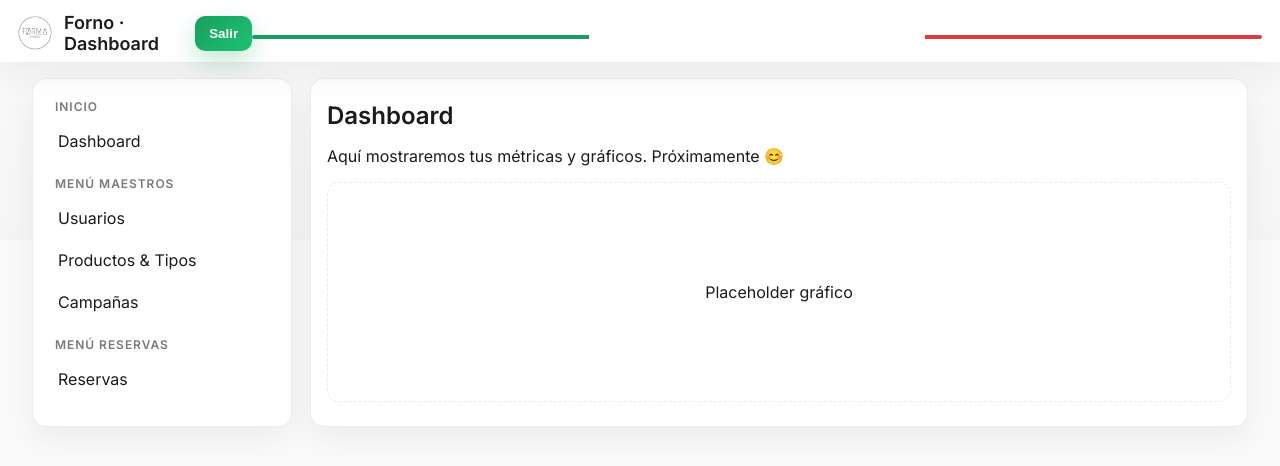
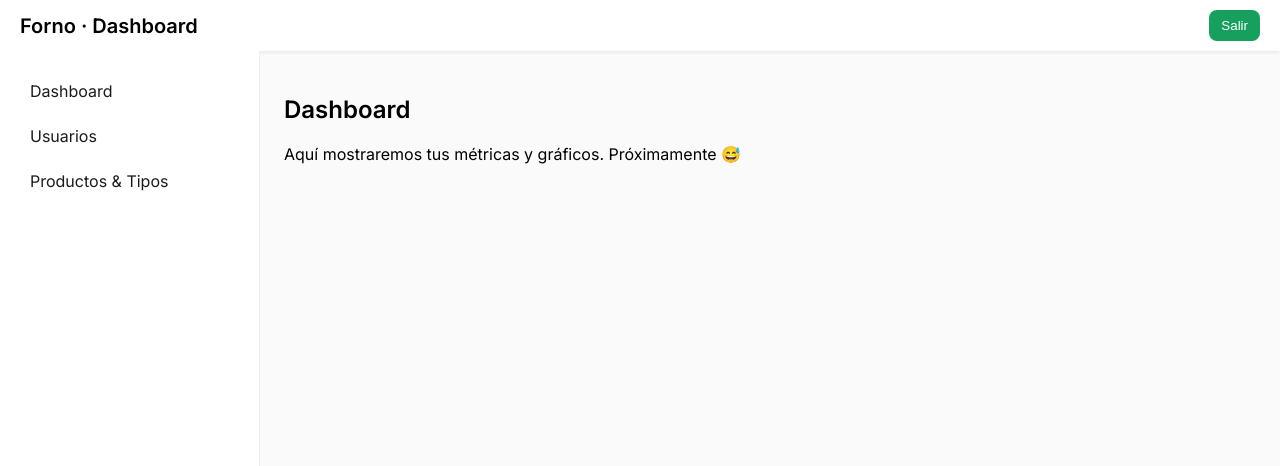
Before and after one commit to barcelomartin/FornoApp, a website: page public/dashboard.html in a window 1280 px wide. Shown: the top 466 px of the page. Drawn offline with Linux system fonts and the light colour scheme.

Commit message:
Update dashboard.html

```diff
--- a/public/dashboard.html
+++ b/public/dashboard.html
@@ -1,12 +1,11 @@
-
-<!doctype html>
+<!DOCTYPE html>
 <html lang="es">
 <head>
-  <meta charset="utf-8"/>
-  <meta name="viewport" content="width=device-width,initial-scale=1"/>
+  <meta charset="UTF-8" />
+  <meta name="viewport" content="width=device-width, initial-scale=1.0" />
   <title>Forno · Dashboard</title>
-  <link rel="preconnect" href="https://fonts.gstatic.com" crossorigin>
-  <link href="https://fonts.googleapis.com/css2?family=Inter:wght@400;600&display=swap" rel="stylesheet">
+  <link rel="stylesheet" href="https://fonts.googleapis.com/css2?family=Inter:wght@400;600&display=swap">
+  <link rel="stylesheet" href="https://cdn.jsdelivr.net/npm/@fortawesome/fontawesome-free/css/all.min.css">
   <style>
     :root {
       --white: #ffffff;
@@ -15,196 +14,75 @@
       --text: #1b1b1b;
       --muted: #7a7a7a;
       --green: #17a05d;
-      --green-100: #e7f6ee;
       --red: #e23b3b;
-      --red-100: #fdecec;
       --line: #ececec;
-      --ring: 0 12px 32px rgba(0,0,0,.06);
     }
-
-    * { box-sizing: border-box }
-    html, body { height: 100% }
-    body {
-      margin: 0;
-      font-family: Inter, system-ui, sans-serif;
-      color: var(--text);
-      background: linear-gradient(0deg, rgba(0,0,0,.02), rgba(0,0,0,0)) 0 0/100% 240px no-repeat, var(--bg);
+    * { box-sizing: border-box; }
+    html, body { height: 100%; margin: 0; font-family: 'Inter', sans-serif; background: var(--bg); }
+    header {
+      display: flex; justify-content: space-between; align-items: center;
+      background: var(--white); padding: 10px 20px; box-shadow: 0 1px 4px rgba(0,0,0,0.1);
     }
-
-    header {
-      position: sticky; top: 0; z-index: 10;
-      background: var(--panel); box-shadow: var(--ring);
-      padding: 12px 18px 8px; display: flex; justify-content: space-between; align-items: center;
-    }
-    header::after {
-      content: "";
-      display: block; height: 4px; margin-top: 8px; border-radius: 2px;
-      background: linear-gradient(90deg, var(--green) 0 33.33%, #ffffff 33.33% 66.66%, var(--red) 66.66% 100%);
-      width: 100%;
-    }
-    header .brand { display: flex; align-items: center; gap: 12px }
-    header .brand img { width: 34px; height: 34px; border-radius: 50% }
-    header h1 { font-size: 18px; margin: 0 }
-    header .actions { display: flex; align-items: center; gap: 10px; font-size: 14px }
-
-    main {
-      max-width: none;
-      margin: 16px;
-      padding: 0 16px;
-      display: grid;
-      grid-template-columns: 260px 1fr;
-      gap: 18px;
-    }
-
+    header h1 { font-size: 20px; margin: 0; }
+    main { display: flex; }
     nav {
-      background: var(--panel);
-      border: 1px solid var(--line);
-      border-radius: 14px;
-      box-shadow: var(--ring);
-      padding: 12px;
-    }
-    .group { margin-bottom: 14px }
-    .group h3 {
-      margin: 8px 10px 6px;
-      color: var(--muted);
-      font-size: 12px;
-      text-transform: uppercase;
-      letter-spacing: .08em;
+      width: 260px; background: var(--panel); padding: 20px;
+      border-right: 1px solid var(--line); min-height: calc(100vh - 50px);
     }
     .menu a {
-      display: block;
-      padding: 10px 12px;
-      border-radius: 10px;
-      color: inherit;
-      text-decoration: none;
-      border: 1px solid transparent;
-      transition: .15s;
+      display: block; padding: 10px; margin-bottom: 5px;
+      text-decoration: none; color: var(--text); border-radius: 8px;
     }
-    .menu a:hover { background: #f7f7f7; border-color: var(--line) }
-    .menu a.active {
-      background: var(--green); color: #fff; border-color: var(--green);
-      box-shadow: 0 10px 24px rgba(23,160,93,.25);
+    .menu a.active, .menu a:hover {
+      background: var(--green); color: white;
     }
-
-    section.panel {
-      background: var(--panel);
-      border: 1px solid var(--line);
-      border-radius: 14px;
-      box-shadow: var(--ring);
-      padding: 16px;
-      display: none;
-    }
-    section.panel.active { display: block }
-
-    h2 {
-      margin: 6px 0 14px;
-      display: flex;
-      justify-content: space-between;
-      align-items: center;
-    }
-
-    .grid { display: grid; gap: 14px }
-    .two { grid-template-columns: 1fr 1fr }
-
-    table {
-      width: 100%;
-      border-collapse: collapse;
-      background: #fff;
-      border-radius: 10px;
-      overflow: hidden;
-    }
-    th, td {
-      padding: 10px 12px;
-      border-bottom: 1px solid var(--line);
-      text-align: left;
-      font-size: 14px;
-    }
-    thead th {
-      background: #fafafa;
-      font-weight: 600;
-    }
-
-    .btn {
-      border: 0;
-      border-radius: 10px;
-      cursor: pointer;
-      color: #fff;
-      font-weight: 600;
-      background: linear-gradient(135deg, var(--green), #1ec173);
-      padding: 10px 14px;
-      box-shadow: 0 10px 24px rgba(23,160,93,.25);
-    }
-    .btn-red {
-      background: linear-gradient(135deg, var(--red), #ff6a6a);
-      box-shadow: 0 10px 24px rgba(226,59,59,.25);
-    }
+    section.panel { flex: 1; padding: 24px; display: none; }
+    section.panel.active { display: block; }
+    .btn { background: var(--green); color: white; padding: 8px 12px; border: none; border-radius: 8px; cursor: pointer; }
+    .btn-red { background: var(--red); }
+    .muted { color: var(--muted); font-size: 14px; }
+    table { width: 100%; border-collapse: collapse; margin-top: 20px; background: white; border: 1px solid var(--line); }
+    th, td { padding: 10px; border-bottom: 1px solid var(--line); text-align: left; }
+    .user-icon { font-size: 16px; margin-right: 6px; }
+    .user-icon.admin { color: #007bff; }
+    .user-icon.user { color: #111; }
+    .status-icon { font-size: 16px; }
+    .status-icon.active { color: #38a169; }
+    .status-icon.inactive { color: #e53e3e; }
   </style>
 </head>
 <body>
   <header>
-    <div class="brand">
-      <img src="/logo.png" alt="logo">
-      <h1>Forno · Dashboard</h1>
-    </div>
-    <div class="actions">
-      <span id="who" class="muted"></span>
-      <button id="logoutBtn" class="btn">Salir</button>
-    </div>
+    <h1>Forno · Dashboard</h1>
+    <div><span id="who" class="muted"></span> <button id="logoutBtn" class="btn">Salir</button></div>
   </header>
-
   <main>
     <nav>
-      <div class="group">
-        <h3>Inicio</h3>
-        <div class="menu">
-          <a href="#home" data-panel="home">Dashboard</a>
-        </div>
-      </div>
-      <div class="group">
-        <h3>Menú Maestros</h3>
-        <div class="menu">
-          <a href="#usuarios" data-panel="usuarios">Usuarios</a>
-          <a href="#productos" data-panel="productos">Productos & Tipos</a>
-          <a href="#campanias" data-panel="campanias">Campañas</a>
-        </div>
-      </div>
-      <div class="group">
-        <h3>Menú Reservas</h3>
-        <div class="menu">
-          <a href="#reservas" data-panel="reservas">Reservas</a>
-        </div>
+      <div class="menu">
+        <a href="#home" data-panel="home">Dashboard</a>
+        <a href="#usuarios" data-panel="usuarios">Usuarios</a>
+        <a href="#productos" data-panel="productos">Productos & Tipos</a>
       </div>
     </nav>
-
     <section id="panel-home" class="panel active">
       <h2>Dashboard</h2>
-      <p>Aquí mostraremos tus métricas y gráficos. Próximamente 😊</p>
-      <div style="border:1px dashed var(--line); border-radius:12px; height:220px; display:flex; align-items:center; justify-content:center;">
-        <span class="muted">Placeholder gráfico</span>
-      </div>
+      <p>Aquí mostraremos tus métricas y gráficos. Próximamente 😅</p>
     </section>
-
     <section id="panel-usuarios" class="panel">
       <h2>Usuarios</h2>
-      <table><thead><tr><th>Usuario</th><th>Rol</th><th>Estado</th><th>Acciones</th></tr></thead><tbody><tr><td>admin</td><td>Administrador</td><td>✔️</td><td><button>Editar</button></td></tr></tbody></table>
+      <table id="tblUsers">
+        <thead><tr><th>Usuario</th><th>Rol</th><th>Estado</th><th>Acciones</th></tr></thead>
+        <tbody></tbody>
+      </table>
     </section>
-
     <section id="panel-productos" class="panel">
       <h2>Productos & Tipos</h2>
-      <table><thead><tr><th>Producto</th><th>Tipos</th><th>Estado</th><th>Acciones</th></tr></thead><tbody><tr><td>Colomba</td><td>2</td><td>✔️</td><td><button>Editar</button></td></tr></tbody></table>
-    </section>
-
-    <section id="panel-campanias" class="panel">
-      <h2>Campañas</h2>
-      <p>Próximamente...</p>
-    </section>
-
-    <section id="panel-reservas" class="panel">
-      <h2>Reservas</h2>
-      <p>Aquí se listarán las reservas de productos.</p>
+      <table id="tblProducts">
+        <thead><tr><th>Producto</th><th>Tipos</th><th>Estado</th><th>Acciones</th></tr></thead>
+        <tbody></tbody>
+      </table>
     </section>
   </main>
-
-  <script type="module" src="/dashboard.js"></script>
+  <script src="dashboard.js" type="module"></script>
 </body>
 </html>
```
